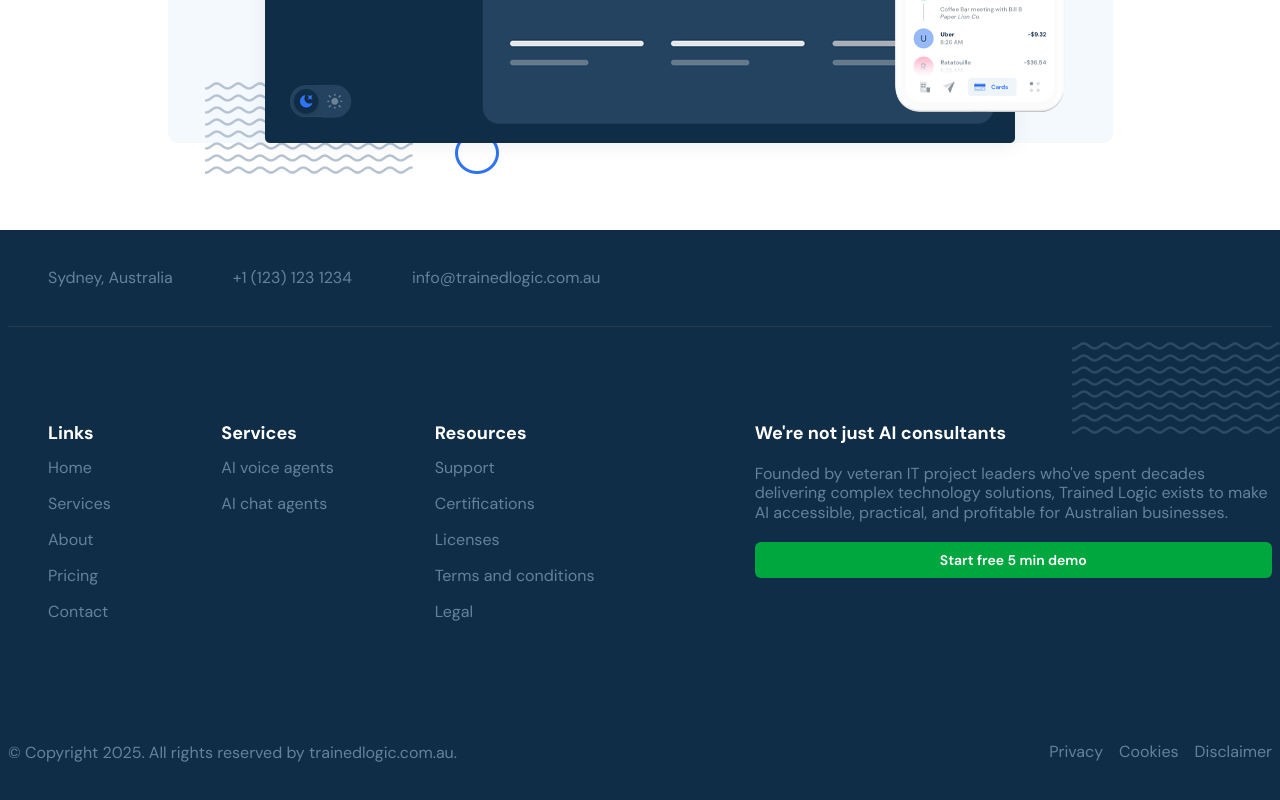
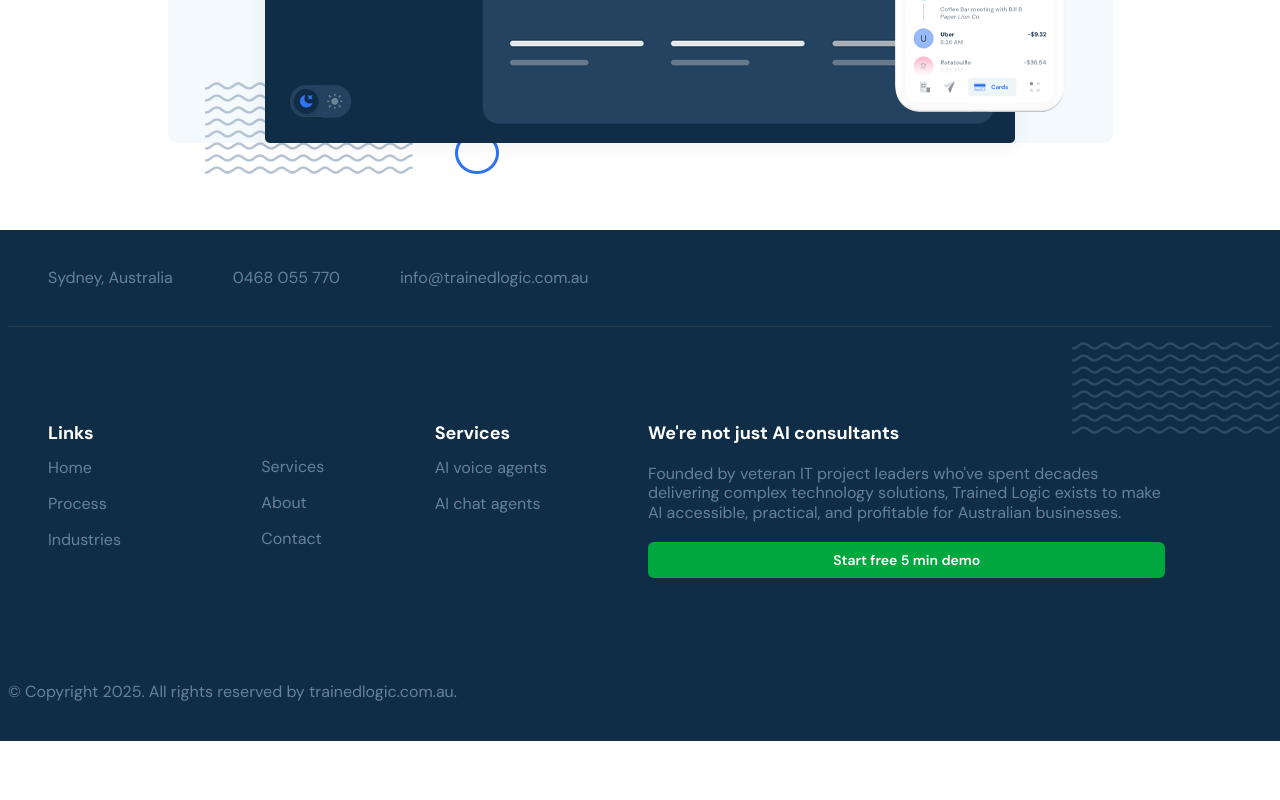
Before and after one commit to PujanShresthaBlueCloud/trainLogic, a Next.js app: page /services in a window 1280 px wide. Shown: the part 2453-3253 px from the top of the page. After the commit the page ends 3194 px from the top, so only its background shows below. Built offline with nearby package versions, Linux system fonts and the light colour scheme; some icons are missing.

Commit message:
make footer and services changes

```diff
--- a/src/app/api/data.tsx
+++ b/src/app/api/data.tsx
@@ -78,15 +78,21 @@ export const footerLinks: { link: string, name: string }[] = [
   {
     link: "#home", name: "Home",
   },
+   {
+    link: "#process", name: "Process",
+  },
+   {
+    link: "#industries", name: "Industries",
+  },
   {
     link: "#services", name: "Services",
   },
   {
     link: "#about", name: "About",
   },
-  {
-    link: "#pricing", name: "Pricing"
-  },
+  // {
+    // link: "#pricing", name: "Pricing"
+  // },
   {
     link: "#contact", name: "Contact",
   },
@@ -96,30 +102,30 @@ export const footerLinks: { link: string, name: string }[] = [
   {
     link: "#services", name: "AI chat agents",
   },
-  {
-    link: "Support", name: "Support",
-  },
-  {
-    link: "Certifications", name: "Certifications",
-  },
-  {
-    link: "Licenses", name: "Licenses",
-  },
-  {
-    link: "Terms and conditions", name: "Terms and conditions",
-  },
-  {
-    link: "Legal", name: "Legal",
-  },
-  {
-    link: "Privacy", name: "Privacy",
-  },
-  {
-    link: "Cookies", name: "Cookies",
-  },
-  {
-    link: "Disclaimer", name: "Disclaimer",
-  },
+  // {
+  //   link: "Support", name: "Support",
+  // },
+  // {
+  //   link: "Certifications", name: "Certifications",
+  // },
+  // {
+  //   link: "Licenses", name: "Licenses",
+  // },
+  // {
+  //   link: "Terms and conditions", name: "Terms and conditions",
+  // },
+  // {
+  //   link: "Legal", name: "Legal",
+  // },
+  // {
+  //   link: "Privacy", name: "Privacy",
+  // },
+  // {
+  //   link: "Cookies", name: "Cookies",
+  // },
+  // {
+  //   link: "Disclaimer", name: "Disclaimer",
+  // },
 ];
 
 // Perks
--- a/src/components/Home/Choose/index.tsx
+++ b/src/components/Home/Choose/index.tsx
@@ -35,17 +35,7 @@ const Choose = () => {
                     <p className="text-muted dark:text-white/60 md:text-19 text-16 md:mb-14 mb-8">
                       We cut through the AI hype to deliver strategies that make sense for your business—no jargon, no complexity you don't need.
                     </p>
-                    <Link
-                      href="#contact"
-                      className="text-17 flex gap-2 items-center hover:text-blue-700 text-primary w-fit"
-                    >
-                      Get Started
-                      <Icon
-                        icon="solar:alt-arrow-right-linear"
-                        width="13"
-                        height="13"
-                      />
-                    </Link>
+
                   </div>
                   <div>
                     <Image
@@ -70,17 +60,6 @@ const Choose = () => {
                   <p className="text-muted dark:text-white/60 md:text-19 text-16 mb-8">
                     Every recommendation is explainable. Every model is auditable. We build AI systems you can confidently stand behind.
                   </p>
-                  <Link
-                    href="#contact"
-                    className="text-17 flex gap-2 items-center hover:text-blue-700 text-primary w-fit"
-                  >
-                    Get Started
-                    <Icon
-                      icon="solar:alt-arrow-right-linear"
-                      width="13"
-                      height="13"
-                    />
-                  </Link>
                 </div>
                 <div className="sm:block hidden w-full pr-5">
                   <Image
@@ -102,17 +81,6 @@ const Choose = () => {
                   <p className="text-muted dark:text-white/60 md:text-19 text-16 mb-8">
                     We don't just implement—we educate. Your team gains the knowledge and confidence to own your AI future.
                   </p>
-                  <Link
-                    href="#contact"
-                    className="text-17 flex gap-2 items-center hover:text-blue-700 text-primary w-fit"
-                  >
-                    Get Started
-                    <Icon
-                      icon="solar:alt-arrow-right-linear"
-                      width="13"
-                      height="13"
-                    />
-                  </Link>
                 </div>
                 <div className="sm:block hidden w-full pr-5">
                   <Image
@@ -138,24 +106,13 @@ const Choose = () => {
                     className="w-full"
                   />
                 </div>
-                <div className="px-9 flex justify-center flex-col py-6 mb-23 mt-8">
+                <div className="px-9 flex justify-center flex-col py-6 mb-17 mt-8">
                   <h3 className="md:text-25 text-20 font-medium text-midnight_text dark:text-white mb-6">
                     Solutions That Evolve
                   </h3>
                   <p className="text-muted dark:text-white/60 md:text-19 text-16 md:mb-3">
                     We design intelligent systems that grow with your business, adapting to new challenges and opportunities.
                   </p>
-                  <Link
-                    href="#contact"
-                    className="text-17 flex gap-2 items-center hover:text-blue-700 text-primary w-fit"
-                  >
-                    Get Started
-                    <Icon
-                      icon="solar:alt-arrow-right-linear"
-                      width="13"
-                      height="13"
-                    />
-                  </Link>
                 </div>
               </div>
             </div>
--- a/src/components/Home/Services/index.tsx
+++ b/src/components/Home/Services/index.tsx
@@ -66,10 +66,10 @@ const Services: FC = () => {
                   </ul>
                   <p className="text-base sm:text-lg font-semibold mt-4 text-17 text-muted dark:text-white/60">PERFECT FOR:</p>
                   <p className="text-base sm:text-lg text-17 text-muted dark:text-white/60">Migration agents, mortgage brokers, accountants, and any business that gets the same questions again and again.</p>
-                  <Button size="lg" className="w-full bg-green-500 hover:bg-green-600 text-white"> {/* Use size="lg" for a larger button */}
-                    <Play className="mr-2 h-4 w-4" /> {/* Icon with margin-right for spacing */}
-                    Chat with your own system
-                  </Button>
+                  {/* <Button size="lg" className="w-full bg-green-500 hover:bg-green-600 text-white"> Use size="lg" for a larger button */}
+                    {/* <Play className="mr-2 h-4 w-4" /> Icon with margin-right for spacing */}
+                    {/* Chat with your own system */}
+                  {/* </Button>      */}
                 </CardContent>
               </Card>
             </div>
@@ -93,10 +93,10 @@ const Services: FC = () => {
                   <p className="text-base sm:text-lg font-semibold mt-4 text-17 text-muted dark:text-white/60">BEST FOR:</p>
                   <p className="text-base sm:text-lg text-17 text-muted dark:text-white/60">Trades, legal firms, or any business where missed calls mean missed income.</p>
                   <span className="text-green-500">
-                  <Button size="lg" className="w-full bg-green-500 hover:bg-green-600 text-white"> {/* Use size="lg" for a larger button */}
-                    <Play className="mr-2 h-4 w-4" /> {/* Icon with margin-right for spacing */}
-                    Listen to your own demo
-                  </Button>
+                  {/* <Button size="lg" className="w-full bg-green-500 hover:bg-green-600 text-white"> Use size="lg" for a larger button */}
+                    {/* <Play className="mr-2 h-4 w-4" /> Icon with margin-right for spacing */}
+                    {/* Listen to your own demo */}
+                  {/* </Button> */}
                   </span>
                 </CardContent>
               </Card>
--- a/src/components/Layout/Footer/index.tsx
+++ b/src/components/Layout/Footer/index.tsx
@@ -20,7 +20,7 @@ const Footer = () => {
             <div className="flex items-center gap-2 text-foottext">
               <Icon icon="majesticons:phone-retro-line" className="w-7 h-7" />
               <Link href="#" className="text-16 hover:text-primary">
-                <span> +1 (123) 123 1234</span>
+                <span>0468 055 770</span>
               </Link>
             </div>
             <div className="flex items-center text-foottext gap-2">
@@ -46,12 +46,26 @@ const Footer = () => {
           </div>
         </div>
         <div className="grid grid-cols-12 sm:mb-16 mb-8 pt-8 gap-4 relative before:content-[''] before:absolute before:w-20 before:h-20 before:bg-[url('/images/footer/bgcir.png')] before:bg-no-repeat before:-left-36 before:bottom-9 lg:before:block before:hidden">
-          <div className="md:col-span-2 col-span-6 mb-4 md:mb-0 ml-10">
+          <div className="md:col-span-2  mb-4 md:mb-0 ml-10">
             <h4 className="text-18 text-white dark:text-white mb-3">
               Links
             </h4>
             <ul>
-              {footerLinks.slice(0, 5).map((item, index) => (
+              {footerLinks.slice(0, 3).map((item, index) => (
+                <li key={index} className="pb-3">
+                  <Link
+                    href={item.link}
+                    className="text-foottext text-16 hover:text-primary"
+                  >
+                    {item.name}
+                  </Link>
+                </li>
+              ))}
+            </ul>
+          </div>
+          <div className="md:col-span-2  mb-4 md:mb-0 ml-10">
+            <ul className="mt-8">
+              {footerLinks.slice(3, 6).map((item, index) => (
                 <li key={index} className="pb-3">
                   <Link
                     href={item.link}
@@ -64,25 +78,8 @@ const Footer = () => {
             </ul>
           </div>
 
-          <div className="md:col-span-2 col-span-6 mb-4 md:mb-0">
-            <h4 className="text-18 text-white dark:text-white mb-3">
-              Services
-            </h4>
-            <ul>
-              {footerLinks.slice(5, 7).map((item, index) => (
-                <li key={index} className="pb-3">
-                  <Link
-                    href={item.link}
-                    className="text-foottext text-16 hover:text-primary"
-                  >
-                    {item.name}
-                  </Link>
-                </li>
-              ))}
-            </ul>
-          </div>
 
-          <div className="md:col-span-3 col-span-6 mb-4 md:mb-0">
+          {/* <div className="md:col-span-3 col-span-6 mb-4 md:mb-0">
             <h4 className="text-18 text-white dark:text-white mb-3">
               Resources
             </h4>
@@ -98,7 +95,27 @@ const Footer = () => {
                 </li>
               ))}
             </ul>
+          </div> */}
+
+          <div className="md:col-span-2 col-span-6 mb-4 md:mb-0">
+            <h4 className="text-18 text-white dark:text-white mb-3">
+              Services
+            </h4>
+            <ul>
+              {footerLinks.slice(6, 8).map((item, index) => (
+                <li key={index} className="pb-3">
+                  <Link
+                    href={item.link}
+                    className="text-foottext text-16 hover:text-primary"
+                  >
+                    {item.name}
+                  </Link>
+                </li>
+              ))}
+            </ul>
           </div>
+
+
 
           <div className="md:col-span-5 col-span-12">
             <p className="text-18 text-white font-bold">We're not just AI consultants</p><p className="text-foottext text-16 mt-5 mb-5">
@@ -113,7 +130,7 @@ const Footer = () => {
               trainedlogic.com.au.
           </p>
           <div className="flex gap-4">
-            {footerLinks.slice(12, 16).map((item, index) => (
+            {footerLinks.slice(8, 10).map((item, index) => (
               <div key={index} className="">
                 <Link href="#" className="text-foottext hover:text-primary">
                   {item.link}
--- a/src/components/Layout/Navigation/index.tsx
+++ b/src/components/Layout/Navigation/index.tsx
@@ -214,6 +214,7 @@ const Navigation = () => {
                 style={{
                   backgroundImage: 'linear-gradient(135deg, #8B5CF6 0%, #A78BFA 100%)',
                   fontFamily: 'Inter, sans-serif',
+                  visibility: 'hidden'
                 }}
               >
                 Try Free Demo
@@ -324,7 +325,8 @@ const Navigation = () => {
                     backgroundImage: 'linear-gradient(135deg, #8B5CF6 0%, #A78BFA 100%)',
                     fontFamily: 'Lato, sans-serif',
                     fontSize: 15,
-                    fontWeight: 100
+                    fontWeight: 100,
+                    visibility: 'hidden'
                   }}
                 >
                   Try Free Demo
```
